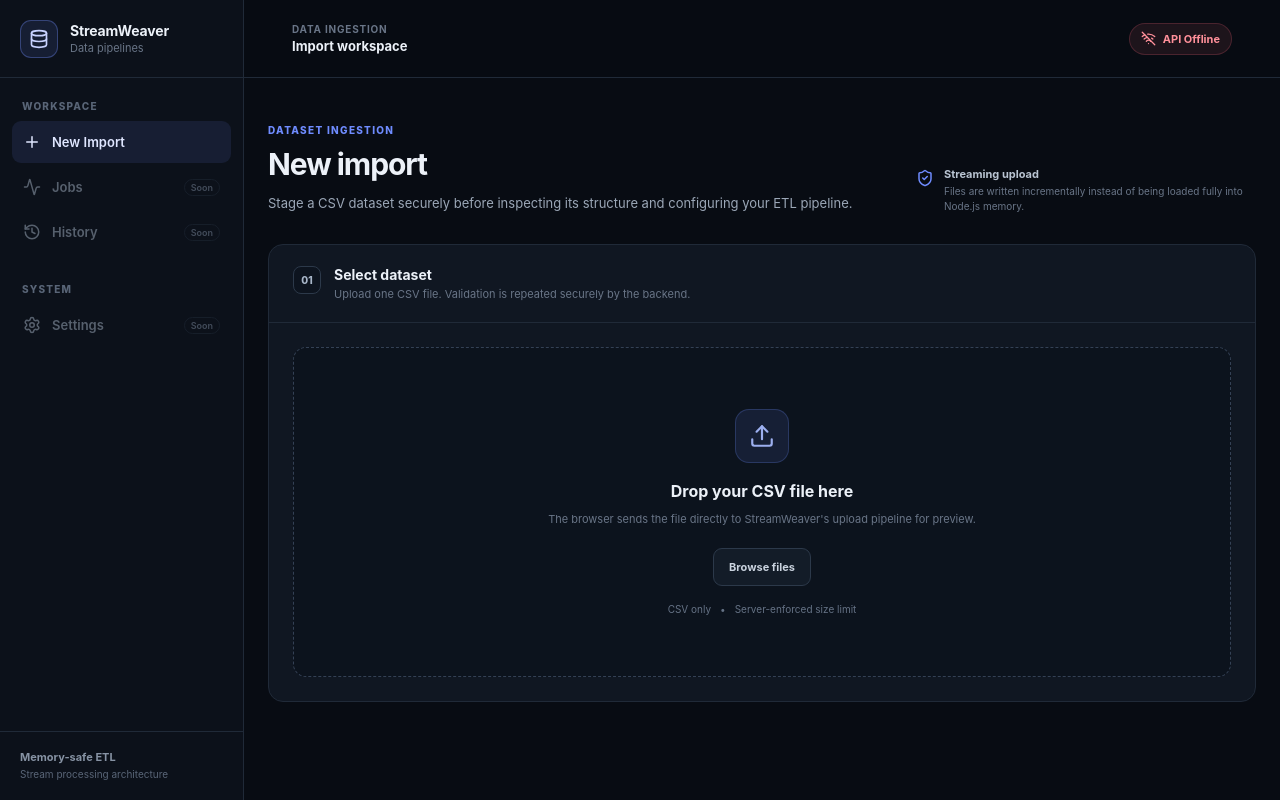
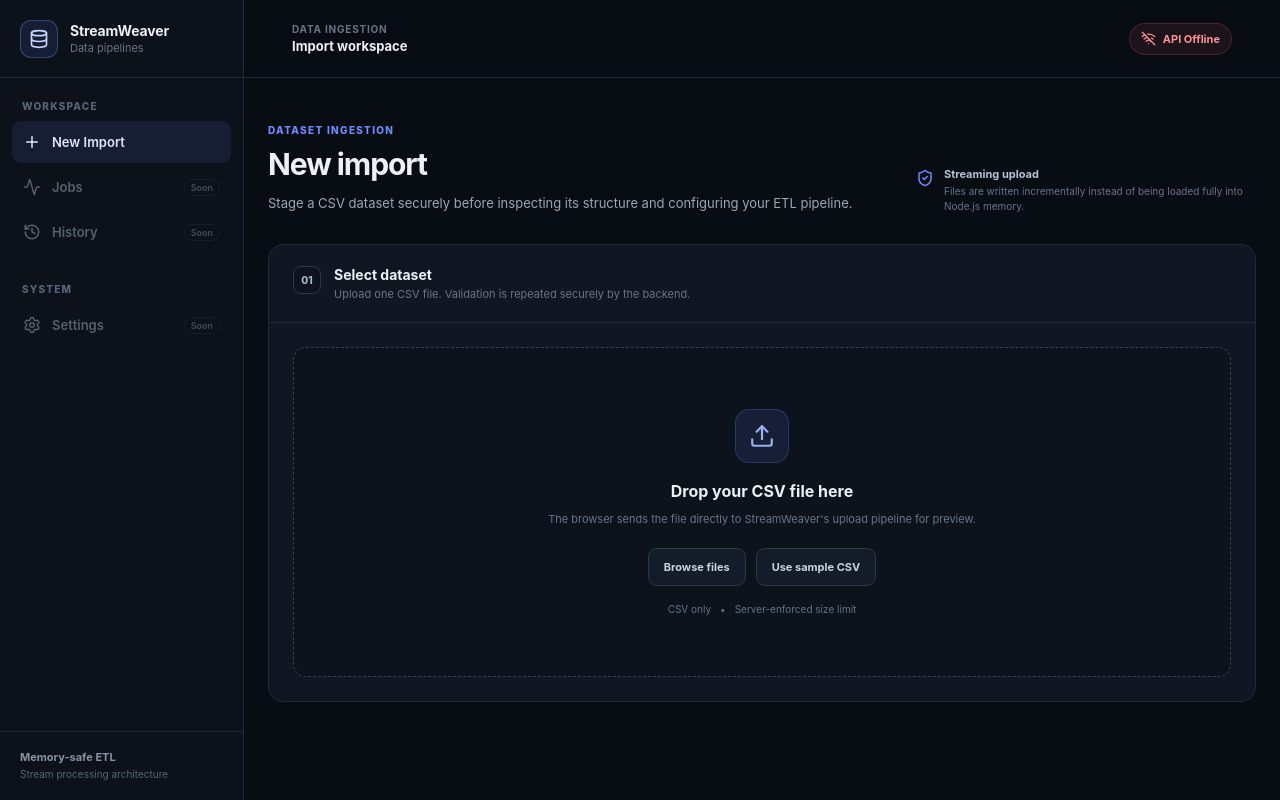
Before and after one commit to Naveenmca234/Stream-Weaver, a React (Vite) app in the folder client/: page /imports/new in a window 1280 px wide. Built offline with nearby package versions, Linux system fonts and the light colour scheme; no server answers.

Commit message:
Improve upload page and sample data

```diff
--- a/client/src/components/upload/UploadDropzone.jsx
+++ b/client/src/components/upload/UploadDropzone.jsx
@@ -15,6 +15,7 @@ export default function UploadDropzone({
   disabled,
   onAcceptedFile,
   onRejectedFile,
+  onUseSampleFile,
 }) {
   const {
     getRootProps,
@@ -101,6 +102,7 @@ export default function UploadDropzone({
         upload pipeline for preview.
       </p>
 
+      <div className="upload-cta-row">
         <button
           type="button"
           className="secondary-button"
@@ -109,6 +111,16 @@ export default function UploadDropzone({
         >
           Browse files
         </button>
+
+        <button
+          type="button"
+          className="secondary-button"
+          onClick={onUseSampleFile}
+          disabled={disabled}
+        >
+          Use sample CSV
+        </button>
+      </div>
 
       <div className="upload-rules">
         <span>CSV only</span>
--- a/client/src/index.css
+++ b/client/src/index.css
@@ -485,6 +485,13 @@ a:focus-visible {
   line-height: 1.65;
 }
 
+.upload-cta-row {
+  display: flex;
+  flex-wrap: wrap;
+  justify-content: center;
+  gap: 10px;
+}
+
 .primary-button,
 .secondary-button,
 .icon-button {
--- a/client/src/pages/UploadPage.jsx
+++ b/client/src/pages/UploadPage.jsx
@@ -158,6 +158,41 @@ export default function UploadPage() {
       },
       [uploadConfig],
     );
+
+  const loadSampleFile =
+    useCallback(async () => {
+      try {
+        const response =
+          await fetch(
+            '/sample-data/employees-sample.csv',
+          );
+
+        if (!response.ok) {
+          throw new Error(
+            'Sample dataset unavailable',
+          );
+        }
+
+        const blob =
+          await response.blob();
+
+        const sampleFile =
+          new File(
+            [blob],
+            'employees-sample.csv',
+            {
+              type: 'text/csv;charset=utf-8',
+            },
+          );
+
+        chooseFile(sampleFile);
+      } catch {
+        setStatus('error');
+        setErrorMessage(
+          'The sample CSV could not be loaded. Please upload your own file instead.',
+        );
+      }
+    }, [chooseFile]);
 
   function handleDropRejected(
     rejection,
@@ -333,6 +368,9 @@ export default function UploadPage() {
             onRejectedFile={
               handleDropRejected
             }
+            onUseSampleFile={
+              loadSampleFile
+            }
           />
         )}
 
```
Also changed, not shown: client/public/sample-data/employees-sample.csv (added), 1 other file (tests, documents, lock files or other folders). Lines whose indentation alone changed are shown as unchanged.
